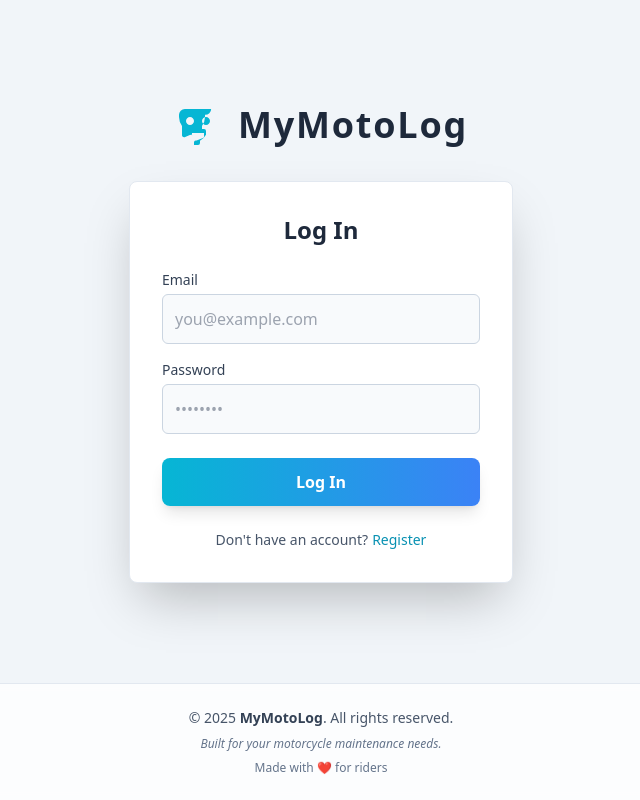
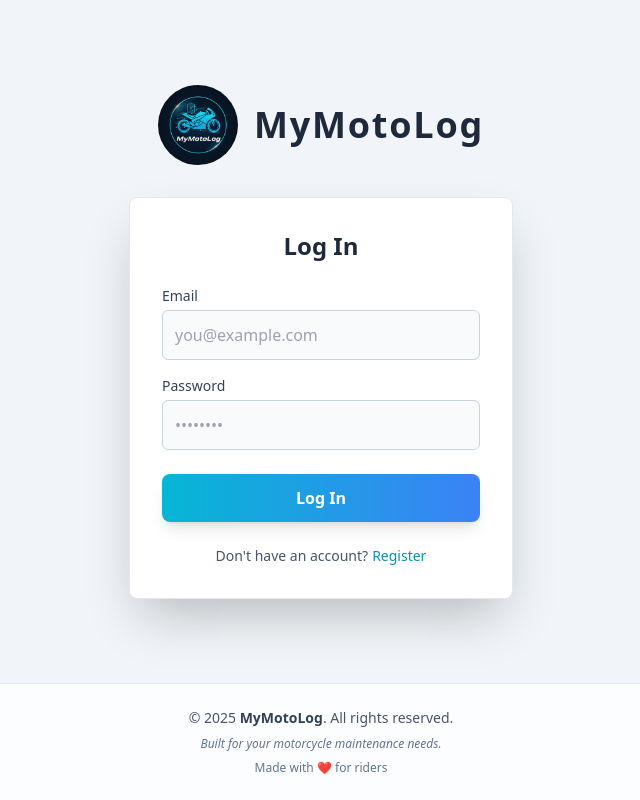
Before and after one commit to Amzzz01/mymotoservicezz, a React (Vite) app: page / in a window 1280 px wide. Shown: the whole page, without its empty margins (319-959 px from the left). Built offline with nearby package versions, Linux system fonts and the light colour scheme; no server answers.

Commit message:
update logo

```diff
--- a/App.tsx
+++ b/App.tsx
@@ -143,7 +143,11 @@
         <div className="container mx-auto flex items-center justify-between gap-2">
           {/* Logo and Title - Mobile optimized */}
           <div className="flex items-center gap-2 sm:gap-3 flex-shrink-0">
-            <MotoIcon className="w-7 h-7 sm:w-8 sm:h-8 md:w-10 md:h-10 text-cyan-500 dark:text-cyan-400" />
+            <img
+              src="/icons/icon-192x192.png"
+              alt="MyMotoLog"
+              className="w-10 h-10 sm:w-12 sm:h-12 md:w-14 md:h-14 rounded-full"
+            />
             <h1 className="text-lg sm:text-xl md:text-2xl lg:text-3xl font-bold text-slate-800 dark:text-slate-100 tracking-wider">
               {t.appName}
             </h1>
--- a/components/AuthPage.tsx
+++ b/components/AuthPage.tsx
@@ -4,7 +4,7 @@
 
 const MotoIcon: React.FC<{ className?: string }> = ({ className }) => (
   <svg xmlns="http://www.w3.org/2000/svg" viewBox="0 0 24 24" fill="currentColor" className={className}>
-    <path d="M18.586 4H5.414A2.914 2.914 0 002.5 6.914v1.072A8.004 8.004 0 004 12.5v4.619a1 1 0 001.32.949l3.41-1.364A1 1 0 019 17.76V16h6v1.76a1 1 0 01-.27.648l-3.41 1.364a1 1 0 00-1.32.95V22h2a1 1 0 001-1v-1.115a8.04 8.04 0 003-3.033V15a1 1 0 00-1-1h-1v-1.5a8.004 8.004 0 001.5-4.514V6.914A2.914 2.914 0 0018.586 4zM8 12c-1.105 0-2-.895-2-2s.895-2 2-2 2 .895 2 2-.895 2-2 2zm8 0c-1.105 0-2-.895-2-2s.895-2 2-2 2 .895 2 2-.895 2-2 2z"/>
+    <path d="M18.586 4H5.414A2.914 2.914 0 002.5 6.914v1.072A8.004 8.004 0 004 12.5v4.619a1 1 0 001.32.949l3.41-1.364A1 1 0 019 17.76V16h6v1.76a1 1 0 01-.27.648l-3.41 1.364a1 1 0 00-1.32.95V22h2a1 1 0 001-1v-1.115a8.04 8.04 0 003-3.033V15a1 1 0 00-1-1h-1v-1.5a8.004 8.004 0 001.5-4.514V6.914A2.914 2.914 0 0018.586 4zM8 12c-1.105 0-2-.895-2-2s.895-2 2-2 2 .895 2 2-.895 2-2 2zm8 0c-1.105 0-2-.895-2-2s.895-2 2-2 2 .895 2 2-.895 2-2 2z" />
   </svg>
 );
 
@@ -61,7 +61,11 @@
       <div className="flex-1 flex flex-col items-center justify-center p-4 font-sans">
         {/* Logo and Title */}
         <div className="flex items-center justify-center gap-3 sm:gap-4 mb-8">
-          <MotoIcon className="w-10 h-10 sm:w-12 sm:h-12 text-cyan-500 dark:text-cyan-400" />
+          <img
+            src="/icons/icon-192x192.png"
+            alt="MyMotoLog"
+            className="w-16 h-16 sm:w-20 sm:h-20 rounded-full"
+          />
           <h1 className="text-2xl sm:text-3xl md:text-4xl font-bold text-slate-800 dark:text-slate-100 tracking-wider">
             MyMotoLog
           </h1>
```
Lines whose indentation alone changed are shown as unchanged.
